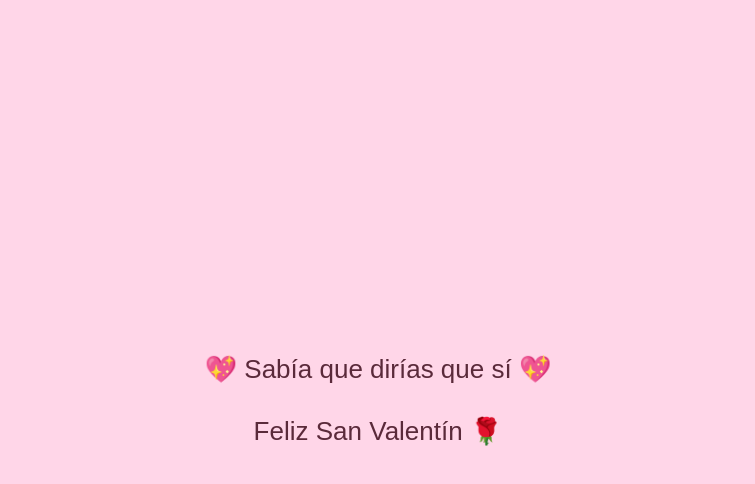
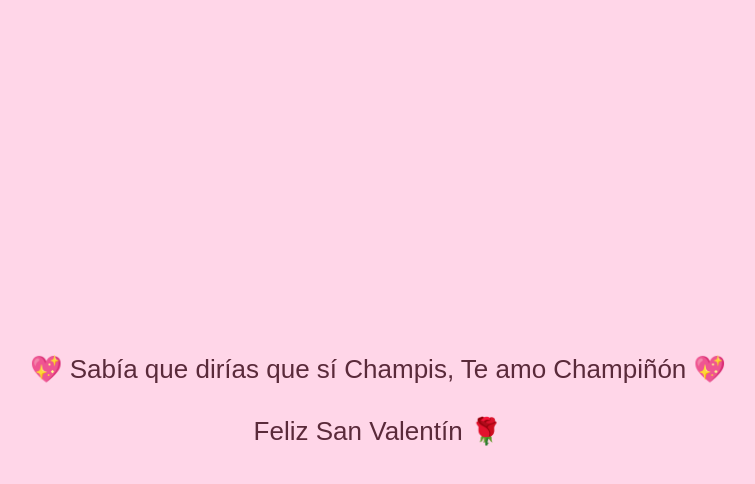
Before and after one commit to AxelV5/san-valentin-Champis, a plain HTML site: page index.html in a window 1280 px wide. Both pictures are taken after a click on the button "sí, te amo 💕". Shown: the whole page, without its empty margins (262-1017 px from the left). Drawn offline with Linux system fonts and the light colour scheme.

Commit message:
Update index.html

```diff
--- a/index.html
+++ b/index.html
@@ -130,7 +130,7 @@
           color:#5a2a3a;
           text-align:center;
           padding:20px;">
-          💖 Sabía que dirías que sí 💖<br><br>
+          💖 Sabía que dirías que sí Champis, Te amo Champiñón 💖<br><br>
           Feliz San Valentín 🌹
         </div>
       `;
```
